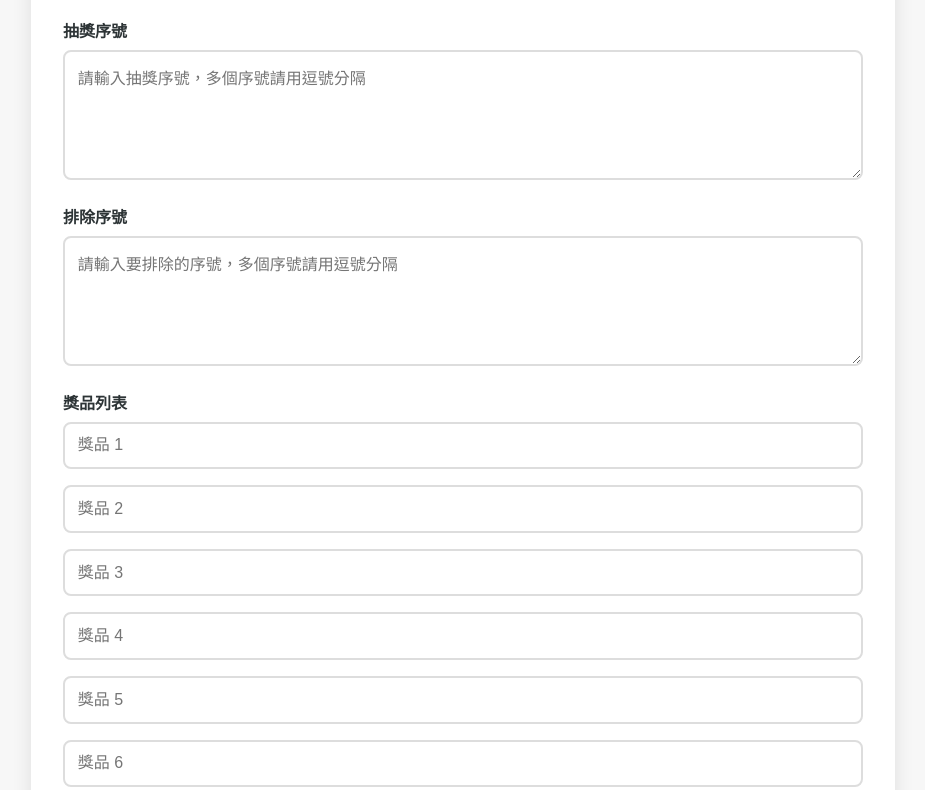
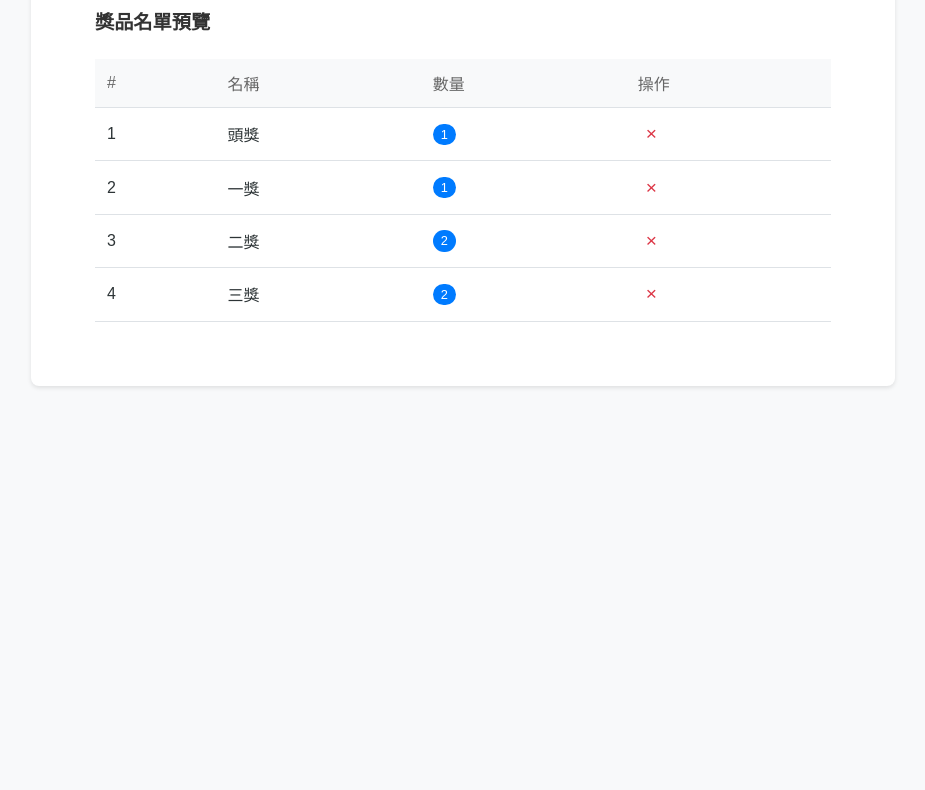
Before and after one commit to sunnypinnn/lottery, a plain HTML site: page index.html in a window 1280 px wide. Shown: the part 145-935 px from the top of the page, without its empty margins (177-1102 px from the left). After the commit the page ends 800 px from the top, so only its background shows below. Drawn offline with Linux system fonts and the light colour scheme.

Commit message:
更新說明

```diff
--- a/index.html
+++ b/index.html
@@ -3,41 +3,58 @@
 <head>
     <meta charset="UTF-8">
     <meta name="viewport" content="width=device-width, initial-scale=1.0">
-    <title>幸運抽獎系統</title>
+    <title>抽獎系統</title>
     <link rel="stylesheet" href="styles.css">
     <link rel="stylesheet" href="https://cdnjs.cloudflare.com/ajax/libs/font-awesome/6.0.0/css/all.min.css">
 </head>
 <body>
     <div class="container">
-        <h1>🎉 幸運抽獎系統 🎉</h1>
-
-        <div class="input-section">
-            <div class="input-group">
-                <label for="lottery-numbers">抽獎序號</label>
-                <textarea id="lottery-numbers" placeholder="請輸入抽獎序號，多個序號請用逗號分隔"></textarea>
-            </div>
-
-            <div class="input-group">
-                <label for="excluded-numbers">排除序號</label>
-                <textarea id="excluded-numbers" placeholder="請輸入要排除的序號，多個序號請用逗號分隔"></textarea>
-            </div>
-
-            <div class="input-group">
-                <label>獎品列表</label>
-                <div id="prizes-container">
-                    <!-- 獎品輸入欄位會由 JavaScript 動態生成 -->
-                </div>
-            </div>
+        <div class="tabs">
+            <button class="tab-btn active">設定抽獎類型</button>
+            <button class="tab-btn">候選名單</button>
+            <button class="tab-btn">獎品名單</button>
+            <button class="tab-btn">設定樣式</button>
+            <button class="tab-btn">抽獎</button>
         </div>
 
-        <button id="start-lottery" class="lottery-button">
-            <i class="fas fa-gift"></i> 開始抽獎
-        </button>
-
-        <div id="wheel-container" class="wheel-container">
-            <div class="wheel">
-                <div class="wheel-inner"></div>
-            </div>
+        <div class="content">
+            <h2>獎品名單預覽</h2>
+            <table class="prize-table">
+                <thead>
+                    <tr>
+                        <th>#</th>
+                        <th>名稱</th>
+                        <th>數量</th>
+                        <th>操作</th>
+                    </tr>
+                </thead>
+                <tbody>
+                    <tr>
+                        <td>1</td>
+                        <td>頭獎</td>
+                        <td><span class="quantity">1</span></td>
+                        <td><button class="delete-btn">×</button></td>
+                    </tr>
+                    <tr>
+                        <td>2</td>
+                        <td>一獎</td>
+                        <td><span class="quantity">1</span></td>
+                        <td><button class="delete-btn">×</button></td>
+                    </tr>
+                    <tr>
+                        <td>3</td>
+                        <td>二獎</td>
+                        <td><span class="quantity">2</span></td>
+                        <td><button class="delete-btn">×</button></td>
+                    </tr>
+                    <tr>
+                        <td>4</td>
+                        <td>三獎</td>
+                        <td><span class="quantity">2</span></td>
+                        <td><button class="delete-btn">×</button></td>
+                    </tr>
+                </tbody>
+            </table>
         </div>
     </div>
     <script src="script.js"></script>
--- a/script.js
+++ b/script.js
@@ -34,4 +34,26 @@ document.addEventListener('DOMContentLoaded', function() {
             wheel.style.transform = 'rotate(0deg)';
         }, 4000);
     });
+
+    // 標籤切換功能
+    const tabBtns = document.querySelectorAll('.tab-btn');
+
+    tabBtns.forEach(btn => {
+        btn.addEventListener('click', function() {
+            // 移除所有標籤的 active 類別
+            tabBtns.forEach(b => b.classList.remove('active'));
+            // 添加當前標籤的 active 類別
+            this.classList.add('active');
+        });
+    });
+
+    // 刪除按鈕功能
+    const deleteBtns = document.querySelectorAll('.delete-btn');
+
+    deleteBtns.forEach(btn => {
+        btn.addEventListener('click', function() {
+            const row = this.closest('tr');
+            row.remove();
+        });
+    });
 });
--- a/styles.css
+++ b/styles.css
@@ -1,8 +1,9 @@
 :root {
-    --primary-color: #ff6b6b;
+    --primary-color: #007bff;
     --secondary-color: #4ecdc4;
-    --background-color: #f7f7f7;
+    --background-color: #f8f9fa;
     --text-color: #2d3436;
+    --border-color: #dee2e6;
 }
 
 body {
@@ -18,8 +19,82 @@ body {
     margin: 2rem auto;
     padding: 2rem;
     background: white;
-    border-radius: 15px;
-    box-shadow: 0 0 20px rgba(0,0,0,0.1);
+    border-radius: 8px;
+    box-shadow: 0 2px 4px rgba(0,0,0,0.1);
+}
+
+.tabs {
+    display: flex;
+    border-bottom: 1px solid var(--border-color);
+    background-color: #f8f9fa;
+    border-radius: 8px 8px 0 0;
+}
+
+.tab-btn {
+    padding: 1rem 1.5rem;
+    border: none;
+    background: none;
+    cursor: pointer;
+    font-size: 0.9rem;
+    color: #666;
+    border-bottom: 2px solid transparent;
+}
+
+.tab-btn.active {
+    color: var(--primary-color);
+    border-bottom: 2px solid var(--primary-color);
+}
+
+.content {
+    padding: 2rem;
+}
+
+h2 {
+    margin-top: 0;
+    color: #333;
+    font-size: 1.2rem;
+    margin-bottom: 1.5rem;
+}
+
+.prize-table {
+    width: 100%;
+    border-collapse: collapse;
+}
+
+.prize-table th,
+.prize-table td {
+    padding: 0.75rem;
+    text-align: left;
+    border-bottom: 1px solid var(--border-color);
+}
+
+.prize-table th {
+    background-color: #f8f9fa;
+    font-weight: 500;
+    color: #666;
+}
+
+.quantity {
+    display: inline-block;
+    background-color: var(--primary-color);
+    color: white;
+    padding: 0.2rem 0.5rem;
+    border-radius: 12px;
+    font-size: 0.8rem;
+}
+
+.delete-btn {
+    background: none;
+    border: none;
+    color: #dc3545;
+    font-size: 1.2rem;
+    cursor: pointer;
+    padding: 0.2rem 0.5rem;
+}
+
+.delete-btn:hover {
+    background-color: #ffebee;
+    border-radius: 4px;
 }
 
 h1 {
```
